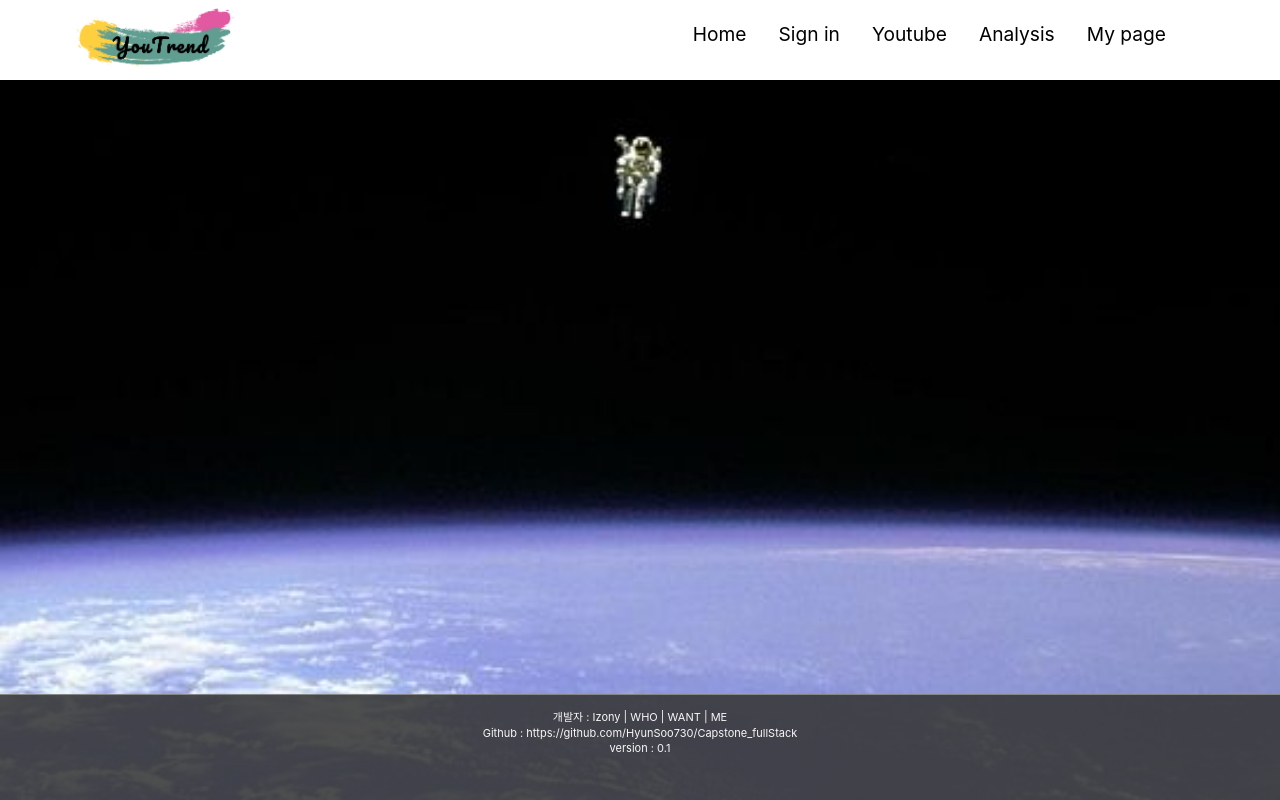
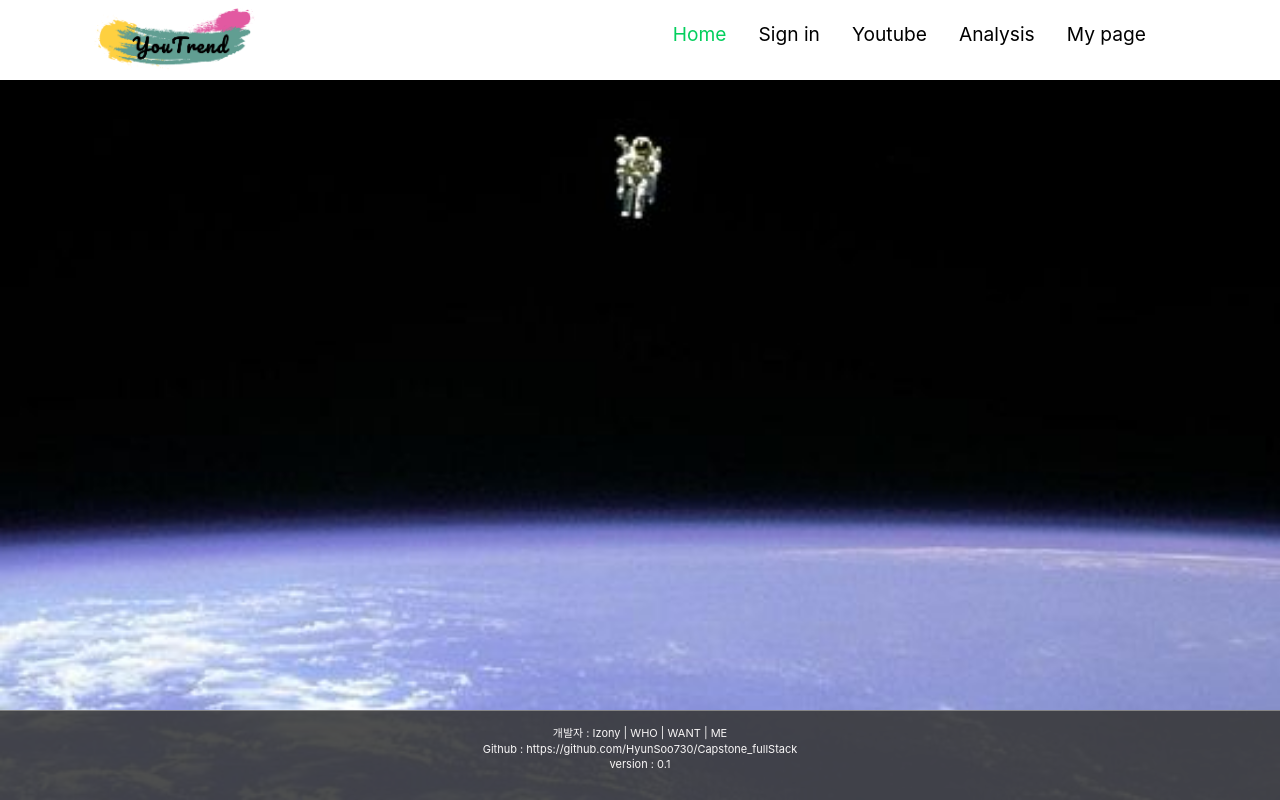
Before and after one commit to HyunSoo730/Capstone_fullStack, a React (Create React App) app: page / in a window 1280 px wide. Built offline with nearby package versions, Linux system fonts and the light colour scheme.

Commit message:
feat: Change NavBar

```diff
--- a/src/Analysis.jsx
+++ b/src/Analysis.jsx
@@ -605,6 +605,16 @@ function Analysis(props){
           </div>
           <ul className={clicked ? 'nav-menu active' : 'nav-menu'}>
               {MenuItems.map((item, index)=>{
+                if(window.location.pathname === '/' + item.url){
+                  return (
+                    <li key={index}>
+                        <a class="nav-links nav-links-active" href={item.url}>
+                            {item.title}
+                        </a>
+                    </li>
+                  )
+                }
+                else{
                   return (
                     <li key={index}>
                         <a className={item.cName} href={item.url}>
@@ -612,6 +622,7 @@ function Analysis(props){
                         </a>
                     </li>
                   )
+                }
               })}
           </ul>
         </nav>
--- a/src/HomePage.jsx
+++ b/src/HomePage.jsx
@@ -14,13 +14,23 @@ const HomePage = () => {
 
     return (
         <div>
-            <nav className='Navbar'>
+            <nav className='Navbar' style={{position: "static"}}>
               <h1 className="navbar-logo"><img src={main_logo} /></h1>
           <div className='menu-icon' onClick={handleClick}>
               <i className={clicked ? 'fas fa-times' : 'fas fa-bars'}></i>
           </div>
           <ul className={clicked ? 'nav-menu active' : 'nav-menu'}>
               {MenuItems.map((item, index)=>{
+                if(window.location.pathname === item.url){
+                  return (
+                    <li key={index}>
+                        <a class="nav-links nav-links-active" href={item.url}>
+                            {item.title}
+                        </a>
+                    </li>
+                  )
+                }
+                else{
                   return (
                     <li key={index}>
                         <a className={item.cName} href={item.url}>
@@ -28,6 +38,7 @@ const HomePage = () => {
                         </a>
                     </li>
                   )
+                }
               })}
           </ul>
         </nav>
--- a/src/HomePageNavbar.css
+++ b/src/HomePageNavbar.css
@@ -39,6 +39,12 @@
     transition: all .2s ease-out;
 }
 
+.nav-links-active{
+    color: #03CF5D;
+    height: 80px;
+    border-radius: 4px;
+}
+
 .fa-bars{
     color: #fff;
 }
--- a/src/Youtube.jsx
+++ b/src/Youtube.jsx
@@ -9,8 +9,13 @@ import { Navigation } from "swiper";
 
 import { MenuItems } from "./HomePageMenuItems";
 
+import Container from 'react-bootstrap/Container';
+import Navbar from 'react-bootstrap/Navbar';
+import { Nav, NavDropdown } from "react-bootstrap";
+
 import main_logo from "./logo.png"
 
+import "bootstrap/dist/css/bootstrap.min.css";
 import "swiper/css";
 import "swiper/css/navigation";
 import "rsuite/dist/rsuite.css";
@@ -35,7 +40,6 @@ function Youtube(props){
     const handleClick = () => {
         setClicked(!clicked);
     }
-
 
   const CountYoutubePlace = () => {
     fetch("api/youtube/return", {
@@ -149,8 +153,18 @@ function Youtube(props){
           <div className='menu-icon' onClick={handleClick}>
               <i className={clicked ? 'fas fa-times' : 'fas fa-bars'}></i>
           </div>
-          <ul className={clicked ? 'nav-menu active' : 'nav-menu'} style={clicked ? {color:"red"} : {color:"black"}}>
+          <ul className={clicked ? 'nav-menu active' : 'nav-menu'}>
               {MenuItems.map((item, index)=>{
+                if(window.location.pathname === '/' + item.url){
+                  return (
+                    <li style={{height: "100%"}} key={index}>
+                        <a class="nav-links nav-links-active" href={item.url}>
+                            {item.title}
+                        </a>
+                    </li>
+                  )
+                }
+                else{
                   return (
                     <li key={index}>
                         <a className={item.cName} href={item.url}>
@@ -158,6 +172,7 @@ function Youtube(props){
                         </a>
                     </li>
                   )
+                }
               })}
           </ul>
         </nav>
@@ -166,7 +181,7 @@ function Youtube(props){
           center={[37.541, 126.986]}
           zoom={12}
           scrollWheelZoom={true}
-          style={{ position: "static", width: "100%", height: "calc(100vh - 80px)" }}>
+          style={{ position: "static", width: "100%", height: "calc(100vh - 0px)" }}>
           <TileLayer
             url="http://{s}.tile.osm.org/{z}/{x}/{y}.png"
             attribution='&copy; <a href="http://osm.org/copyright">OpenStreetMap</a> contributors'
```
Lines whose indentation alone changed are shown as unchanged.
